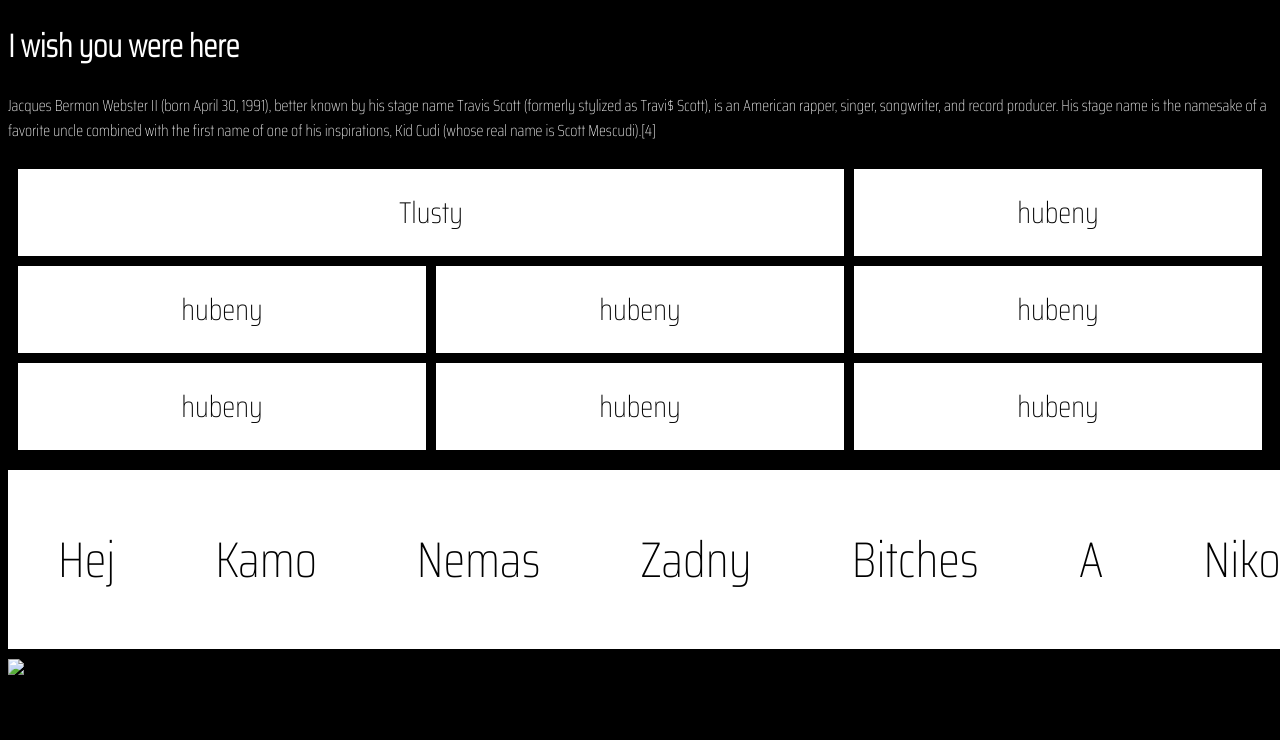
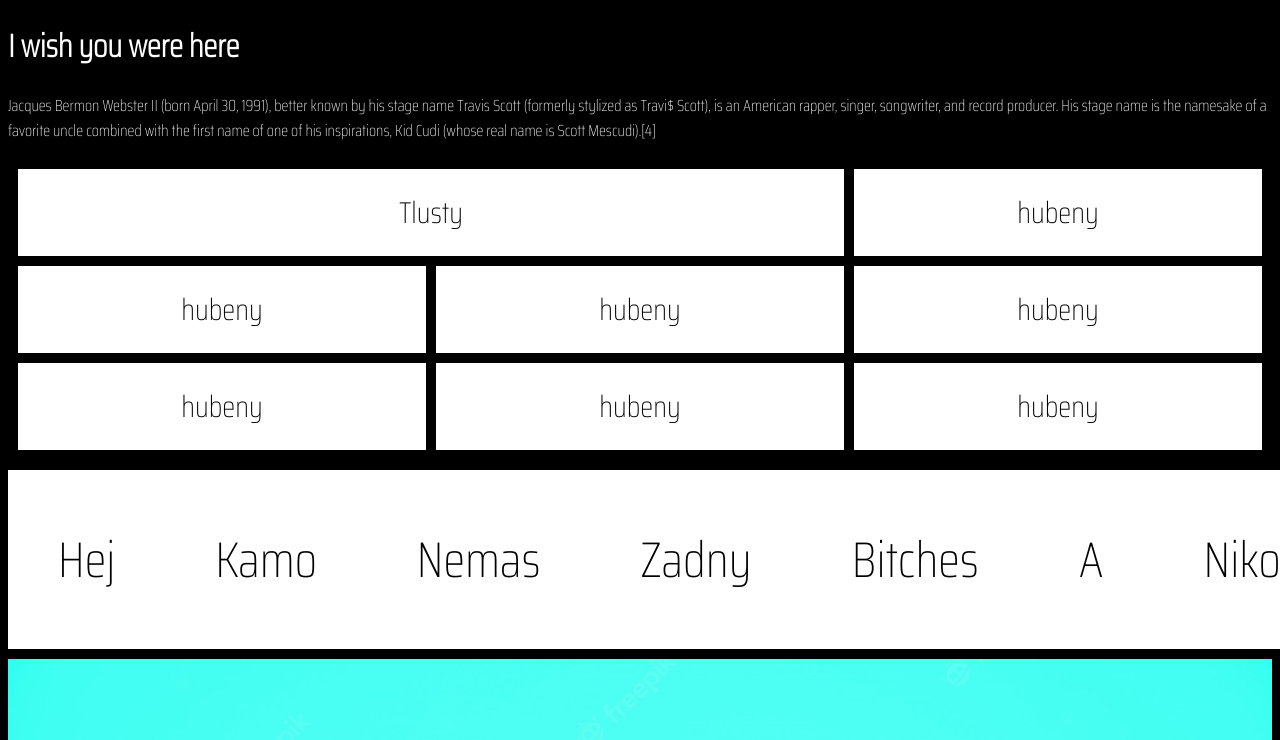
Before and after one commit to MartinKunes/sup, a plain HTML site: page index.html in a window 1280 px wide. Shown: the top 740 px of the page. Drawn offline with Linux system fonts and the light colour scheme.

Commit message:
Update index.html

```diff
--- a/index.html
+++ b/index.html
@@ -44,7 +44,7 @@
 
 </div>
 <div class="im">
-<img src="/.img/img1.jpg" alt="jpg" >
+<img src="./img/img1.jpg" alt="jpg" >
 </div>
 </body>
 </html>
```
